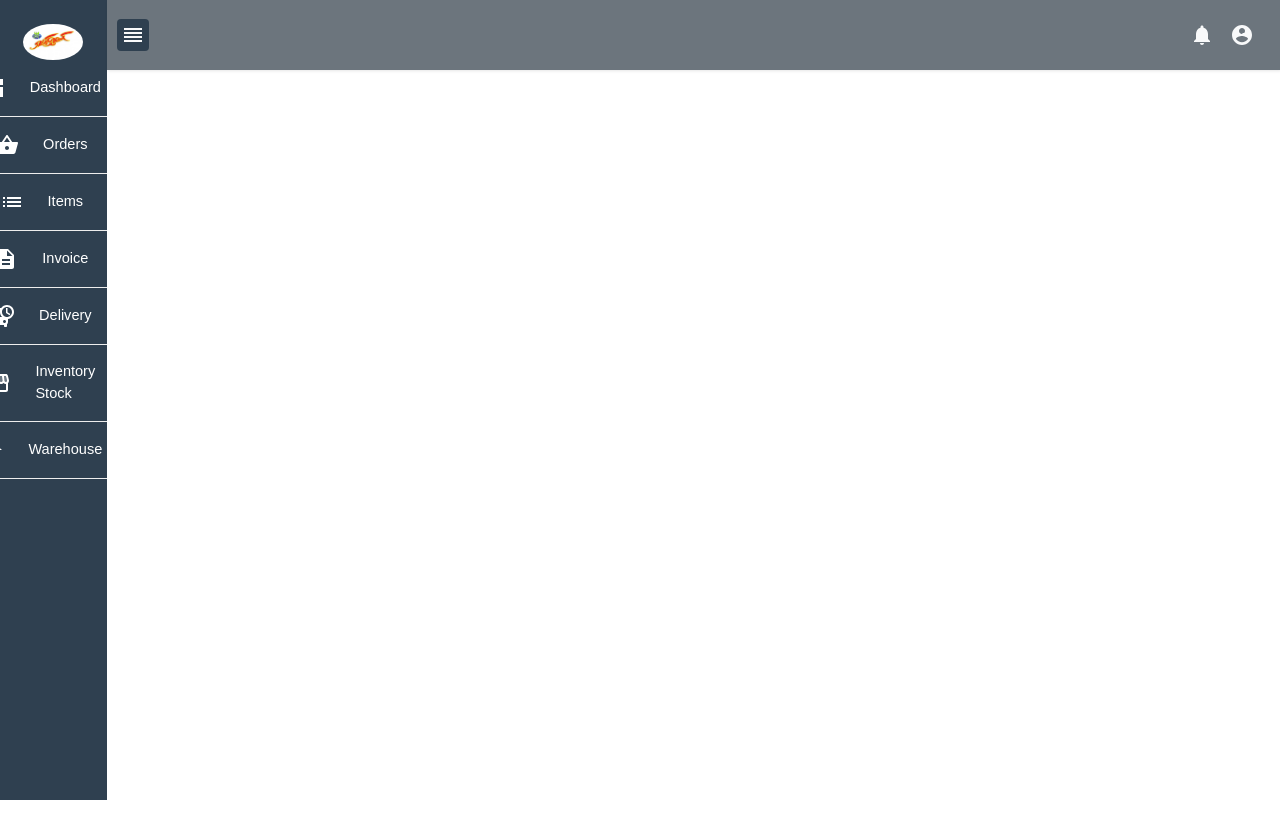
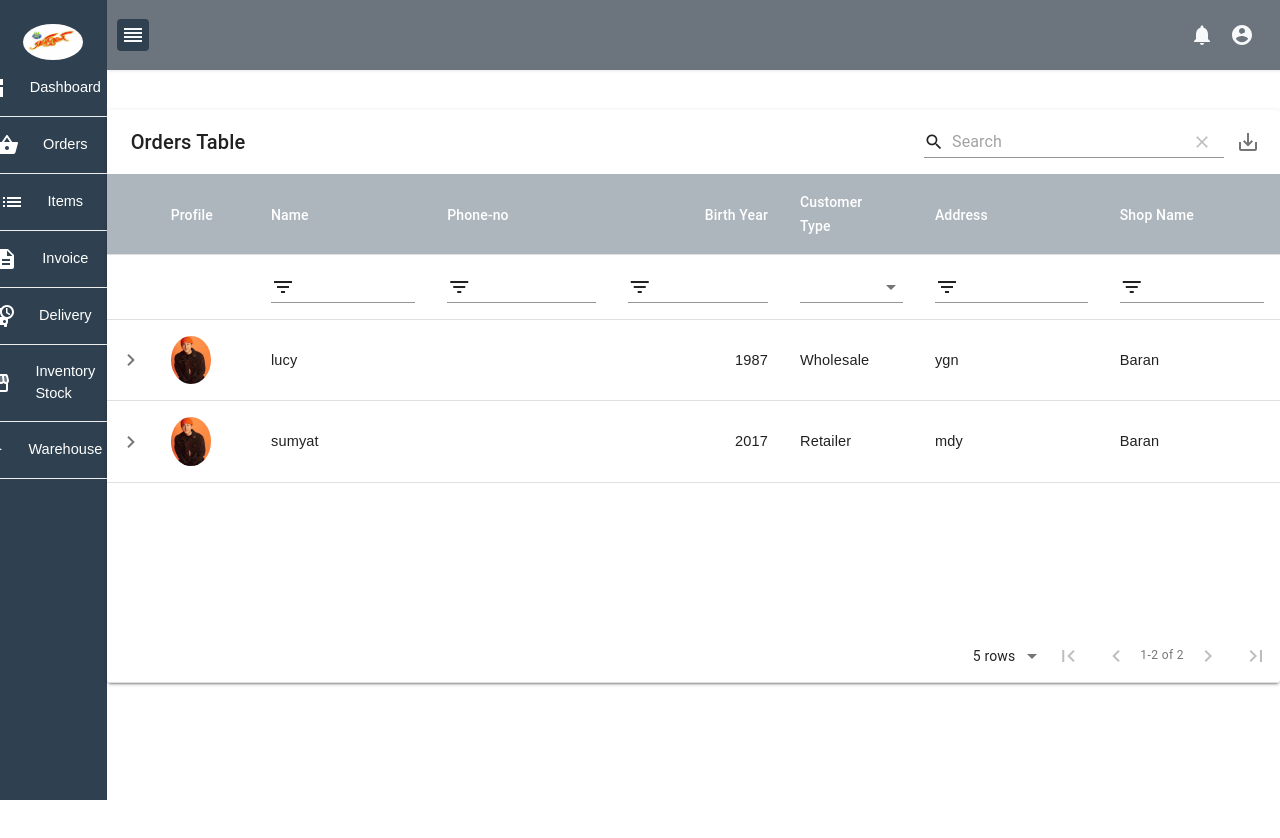
Before and after one commit to lucy-idunq/sst-web, a React (Create React App) app: page /orders in a window 1280 px wide. Shown: the top 838 px of the page. After the commit the page ends 800 px from the top, so only its background shows below. Built offline with nearby package versions, Linux system fonts and the light colour scheme.

Commit message:
lucy route update

```diff
--- a/src/App.js
+++ b/src/App.js
@@ -1,10 +1,12 @@
 import React from 'react';
-import AppRoute from './AppRoute';
+// import AppRoute from './Components/Navigation/AppRoute';
 import NavContainer from './Components/Navigation/NavContainer';
+// import Login from './Components/Login/Login'
 
 function App() {
   return (
     <div className="container-fluid">
+      {/* <Login/> */}
       <NavContainer />
 
     </div>
--- a/src/AppRoute.js
+++ /dev/null
@@ -1,32 +0,0 @@
-import React from 'react';
-import { Route, Switch, withRouter } from "react-router-dom";
-
-import Dashboard from './Components/Dashboard/Dashboard'
-import Items from './Components/Items/Items';
-import Login from './Components/Login/Login';
-import Register from './Components/Login/Register';
-import NavContainer from './Components/Navigation/NavContainer.js'
-
-const AppRoute = props => {
-    const { history } = props
-    const routeName = ['/']
-
-    return (
-        <div id="sub-content">
-            {/* {!routeName.includes(history.location.pathname) && <Navigation />} */}
-
-            <Switch>
-                <Route path="/items" component={Items} />
-                <Route path="/dashboard" component={Dashboard} />
-                <Route path='/home' component={NavContainer} />
-
-                <Route path="/register" component={Register} />
-                <Route path="/Login" component={Login} />
-            </Switch>
-
-
-        </div>
-
-    )
-}
-export default withRouter(AppRoute);
--- a/src/Components/Login/Login.js
+++ b/src/Components/Login/Login.js
@@ -18,7 +18,7 @@ const Login = props => {
                 alert(JSON.stringify(data.message),null,2)
                 setName('')
                 setPwd('')
-                props.history.replace(`/home`)
+                props.history.replace(`/`)
             }
         })
     }
--- /dev/null
+++ b/src/Components/Navigation/AppRoute.js
@@ -0,0 +1,36 @@
+
+import React from 'react';
+import { Route, Switch, withRouter } from "react-router-dom";
+
+import Dashboard from '../Dashboard/Dashboard'
+import Items from '../Items/Items'
+ import NavContainer from '../Navigation/NavContainer'
+import Register from '../Login/Register'
+import Login from '../Login/Login'
+import Orders from '../Order/Orders'
+
+
+const AppRoute = props => {
+    const { history } = props
+    const routeName = ['/login','/register']
+
+    return (
+        <div >
+            {/* {!routeName.includes(history.location.pathname) && <NavContainer />} */}
+
+            <Switch>
+
+                <Route path="/items" component={Items} />
+                <Route path="/dashboard" component={Dashboard} />
+                {/* <Route path='/' component={NavContainer} /> */}
+                <Route path="/orders" component={Orders} />
+                <Route path="/register" component={Register} />
+                <Route path="/login" component={Login} />
+            </Switch>
+
+
+        </div>
+
+    )
+}
+export default withRouter(AppRoute);
--- a/src/Components/Navigation/NavContainer.js
+++ b/src/Components/Navigation/NavContainer.js
@@ -3,7 +3,7 @@ import React, { useState } from 'react';
 import SideBar from './SideBar';
 import NavBar from './NavBar';
 
-import AppRoute from '../../AppRoute.js'
+import AppRoute from './AppRoute.js'
 
 const NavContainer = props => {
     const [sidebarOpen, setsidebarOpen] = useState(false)
--- a/src/Components/Navigation/SideBar.js
+++ b/src/Components/Navigation/SideBar.js
@@ -1,5 +1,5 @@
 import React, { useState } from 'react'
-import {Link} from 'react-router-dom'
+import { Link } from 'react-router-dom'
 import { SidebarData } from './SidebarData'
 import logo from '../../upload/sst.jpg'
 
@@ -16,7 +16,7 @@ const SideBar = props => {
                     {
                         SidebarData.map((v, k) => {
                             return (
-                               <Link to={v.link} style={{color:'#fff'}}><SideBarItem icon={v.icon} title={v.title} isHover /> </Link>
+                                <Link to={v.link} style={{ color: '#fff', textDecoration: 'none' }}><SideBarItem icon={v.icon} title={v.title} isHover /> </Link>
                             )
                         })
                     }
--- a/src/Components/Order/Orders.js
+++ b/src/Components/Order/Orders.js
@@ -5,7 +5,7 @@ import DqTable from '../../common/DqTable'
 const Order = props => {
     return (
         <div>
-            <DqTable columns={columns} customData={customData} title={"Customer Table"} />
+            <DqTable columns={columns} customData={customData} title={"Orders Table"} />
         </div>
     )
 }
```
Also changed, not shown: 1 other file (tests, documents, lock files or other folders).
